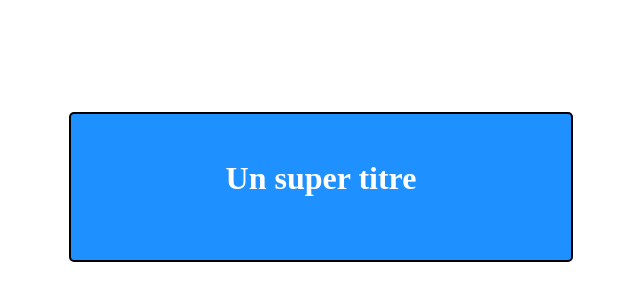
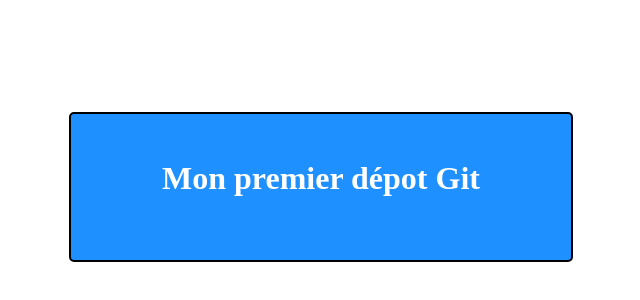
Before and after one commit to Vince4130/OpenclassroomsProject, a plain HTML site: page index.html in a window 1280 px wide. Shown: the part 88-388 px from the top of the page, without its empty margins (319-959 px from the left). Drawn offline with Linux system fonts and the light colour scheme.

Commit message:
modification du titre h1

```diff
--- a/index.html
+++ b/index.html
@@ -5,6 +5,6 @@
    <link rel="stylesheet" type="text/css" href="styles.css">
 </head>
 <body>
-   <h1>Un super titre</h1>
+   <h1>Mon premier dépot Git</h1>
 </body>
 </html>
```
